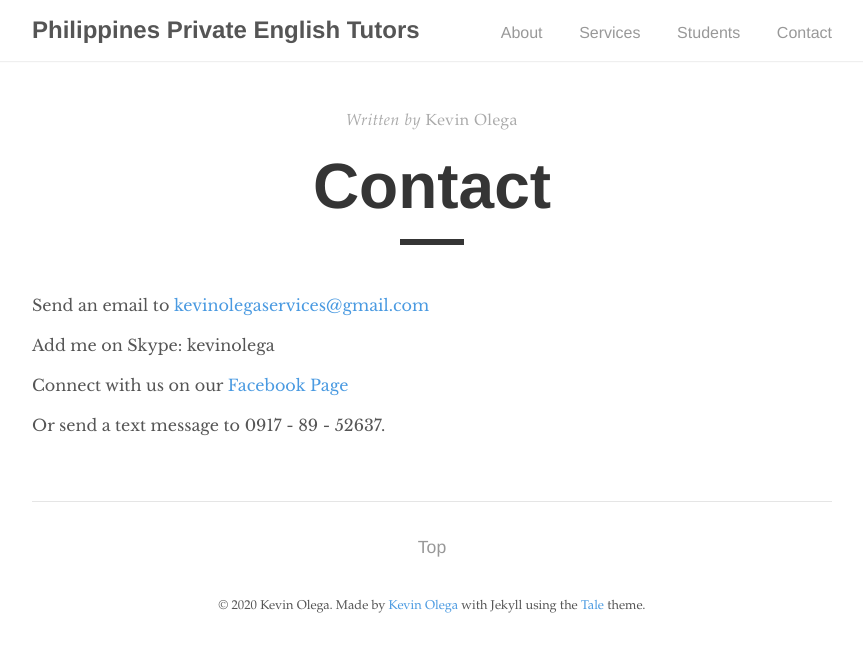
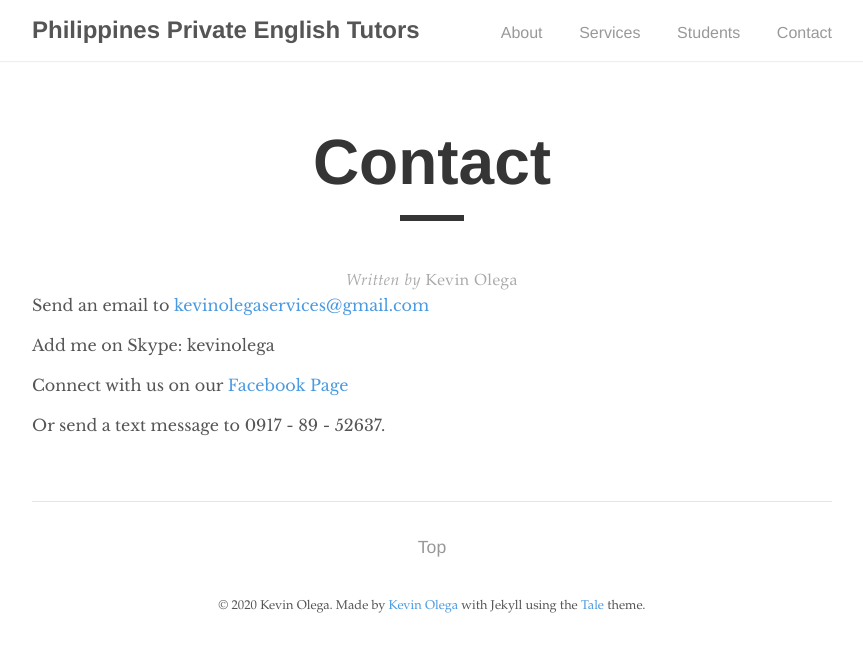
Before and after one commit to kevinolega/philippinesprivateenglishtutors, a Jekyll site: the page built from contact.md, in a window 1280 px wide. Shown: the top 652 px of the page, without its empty margins (208-1071 px from the left). Built offline with Jekyll 4.4.1, drawn with Linux system fonts in a browser that asks for light colours.

Commit message:
Adjusting Post Title Sequence

```diff
--- a/_layouts/post.html
+++ b/_layouts/post.html
@@ -3,6 +3,8 @@ layout: default
 ---
 
 <div class="post">
+  <h1 class="post-title">{{ page.title }}</h1>
+  <div class="post-line"></div>
   <div class="post-info">
     <span>Written by</span>
     {% if page.author %}
@@ -17,8 +19,7 @@ layout: default
     {% endif %}
   </div>
 
-  <h1 class="post-title">{{ page.title }}</h1>
-  <div class="post-line"></div>
+
 
   {{ content }}
 
```
